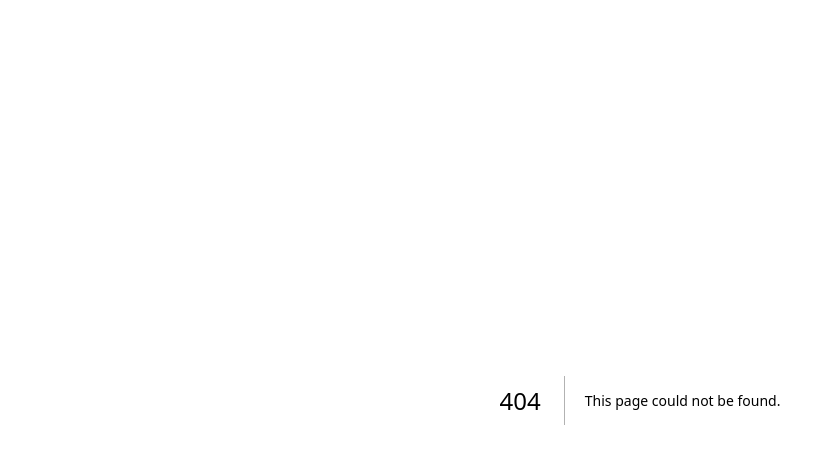
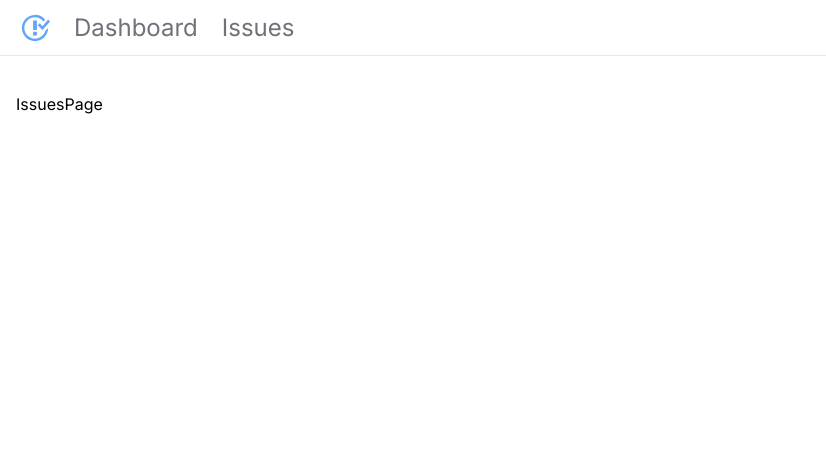
Before and after one commit to Ayobami6/issue-tracker, a Next.js app: page /issues in a window 1280 px wide. Before the commit this address had no page. Shown: the top 464 px of the page, without its empty margins (0-826 px from the left). Built offline with nearby package versions, Linux system fonts and the light colour scheme.

Commit message:
add navbar

```diff
--- a/app/NavBar.tsx
+++ b/app/NavBar.tsx
@@ -1,15 +1,22 @@
 import React from 'react';
 import Link from 'next/link';
+import { GoIssueClosed } from 'react-icons/go'
 
-export const NavBar = () => {
+export const NavBar: React.FC = () => {
+	const links = [
+		{ label: 'Dashboard', href: '/' },
+		{ label: 'Issues', href: '/issues' }
+	]
 	return (
-		<nav>
-			<Link href={'/'}>Home</Link>
-			<ul>
-				<li>
-					<Link href={'/'}>Dashboard</Link>
-				</li>
-				<li></li>
+		<nav className='flex space-x-6 border-b text-2xl mb-5 px-5 items-center h-14'>
+			<Link href={'/'}><GoIssueClosed className="text-blue-400 text-3xl" /></Link>
+			<ul className='flex space-x-6'>
+				{links.map((link, index) => (
+					<li key={index}>
+						<Link className='text-zinc-500 hover:text-zinc-800 transition-colors' href={link.href}>{link.label}</Link>
+					</li>
+
+				))}
 			</ul>
 		</nav>
 	);
--- a/app/globals.css
+++ b/app/globals.css
@@ -5,21 +5,3 @@
 :root {
   --foreground-rgb: 0, 0, 0;
 }
-
-@media (prefers-color-scheme: dark) {
-  :root {
-    --foreground-rgb: 255, 255, 255;
-    --background-start-rgb: 0, 0, 0;
-    --background-end-rgb: 0, 0, 0;
-  }
-}
-
-body {
-  color: rgb(var(--foreground-rgb));
-  background: linear-gradient(
-      to bottom,
-      transparent,
-      rgb(var(--background-end-rgb))
-    )
-    rgb(var(--background-start-rgb));
-}
--- /dev/null
+++ b/app/issues/page.tsx
@@ -0,0 +1,9 @@
+import React from 'react'
+
+const IssuesPage = () => {
+    return (
+        <div>IssuesPage</div>
+    )
+}
+
+export default IssuesPage
--- a/app/layout.tsx
+++ b/app/layout.tsx
@@ -1,6 +1,7 @@
 import './globals.css'
 import type { Metadata } from 'next'
 import { Inter } from 'next/font/google'
+import { NavBar } from './NavBar'
 
 const inter = Inter({ subsets: ['latin'] })
 
@@ -16,7 +17,12 @@ export default function RootLayout({
 }) {
   return (
     <html lang="en">
-      <body className={inter.className}>{children}</body>
+      <body className={`${inter.className}`}>
+        <NavBar />
+        <main className='p-4'>
+          {children}
+        </main>
+      </body>
     </html>
   )
 }
--- a/package.json
+++ b/package.json
@@ -19,6 +19,7 @@
     "postcss": "8.4.31",
     "react": "18.2.0",
     "react-dom": "18.2.0",
+    "react-icons": "^4.11.0",
     "tailwindcss": "3.3.5",
     "typescript": "5.2.2"
   }
```
Also changed, not shown: 1 other file (tests, documents, lock files or other folders).
